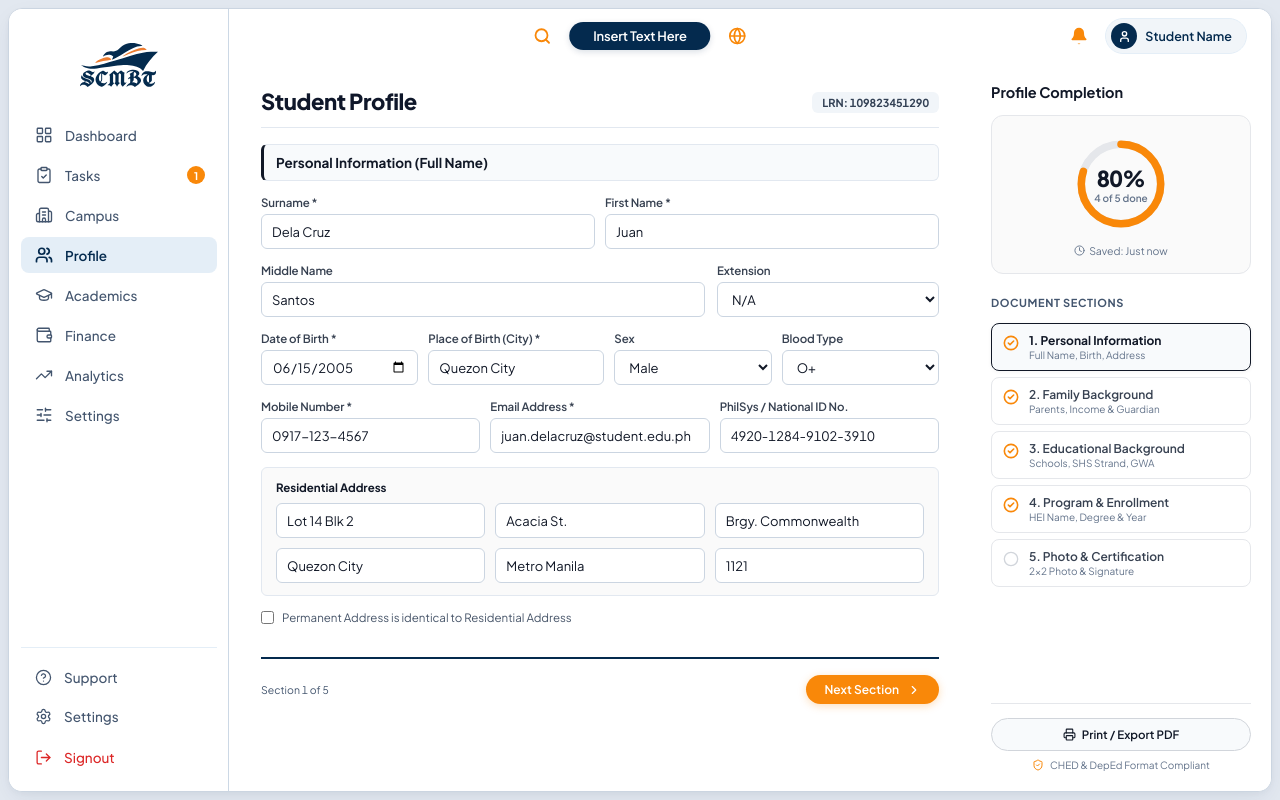
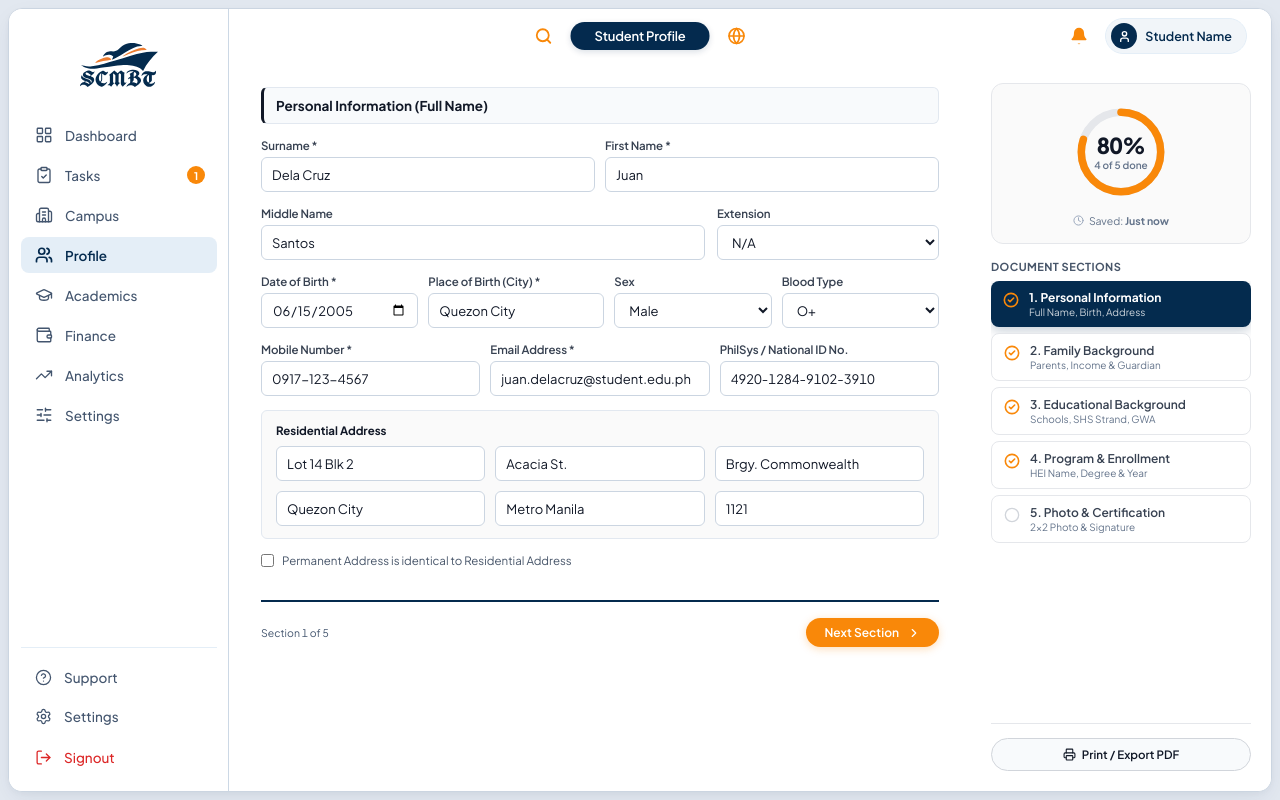
Before and after one commit to PSYDN26/rdesignSYS, a React (Vite) app: page / in a window 1280 px wide. Built offline with nearby package versions, Linux system fonts and the light colour scheme.

Commit message:
feat: refactor headers, display page container title in top capsule, style active document section DarkBlue with outline removed

```diff
--- a/src/App.jsx
+++ b/src/App.jsx
@@ -53,8 +53,9 @@ export default function App() {
 
         {/* Main Workspace Stage (TopBar + 2 Edge-to-Edge Touching Columns) */}
         <div className="prod-stage-wrapper">
-          {/* Top Header Bar matching wireframe */}
+          {/* Top Header Bar with dynamic container capsule title */}
           <TopBar
+            title={activeTab === 'profile' ? 'Student Profile' : 'Dashboard'}
             lessonCount={1}
             user={{ name: 'Student Name', tier: 'Free', avatar: '01' }}
             onSearchClick={() => alert('Search classes & documents')}
--- a/src/components/ProfileProgressSidebar.jsx
+++ b/src/components/ProfileProgressSidebar.jsx
@@ -8,7 +8,6 @@ import {
   BookOpen,
   FileCheck,
   Printer,
-  ShieldCheck,
   Clock
 } from 'lucide-react';
 
@@ -29,23 +28,14 @@ export default function ProfileProgressSidebar({
 
   // Calculate percentage
   const percentage = Math.round((completedSteps.length / totalSteps) * 100);
-
-  // Circle geometry
   const radius = 42;
   const circumference = 2 * Math.PI * radius;
   const strokeDashoffset = circumference - (percentage / 100) * circumference;
 
   return (
-    <aside className="prod-todo-rail" style={{ width: '300px', background: '#ffffff' }} aria-label="Profile Completion and Navigation">
+    <aside className="prod-todo-rail" style={{ width: '300px', background: '#ffffff', borderLeft: 'none' }} aria-label="Profile Completion and Navigation">
 
-      {/* Sidebar Header without In Progress badge */}
-      <div style={{ display: 'flex', alignItems: 'center', justifyContent: 'space-between', marginBottom: 14 }}>
-        <h2 style={{ fontSize: 14.5, fontWeight: 700, color: '#111827', margin: 0 }}>
-          Profile Completion
-        </h2>
-      </div>
-
-      {/* Circle Progress Percentage Card (Amber gauge retains color, monochrome text) */}
+      {/* Circle Progress Percentage Card (Profile Completion header removed) */}
       <div style={{
         background: '#fafafa',
         border: '1px solid #e5e7eb',
@@ -73,17 +63,17 @@ export default function ProfileProgressSidebar({
               cx="55"
               cy="55"
               r={radius}
-              stroke="var(--amber)"
+              stroke="#F98809"
               strokeWidth="8"
               strokeDasharray={circumference}
               strokeDashoffset={strokeDashoffset}
               strokeLinecap="round"
               fill="transparent"
-              style={{ transition: 'stroke-dashoffset 0.4s ease' }}
+              style={{ transition: 'stroke-dashoffset 0.6s ease' }}
             />
           </svg>
 
-          {/* Centered Percentage Label */}
+          {/* Center Content: Percentage & Count */}
           <div style={{
             position: 'absolute',
             inset: 0,
@@ -95,39 +85,57 @@ export default function ProfileProgressSidebar({
           }}>
             <span style={{
               fontSize: 22,
-              fontWeight: 800,
+              fontWeight: 900,
               color: '#111827',
               letterSpacing: '-0.5px',
-              fontVariantNumeric: 'tabular-nums'
+              fontVariantNumeric: 'tabular-nums',
+              lineHeight: 1
             }}>
               {percentage}%
             </span>
-            <span style={{ fontSize: 10, fontWeight: 600, color: '#64748b' }}>
+            <span style={{
+              fontSize: 10,
+              fontWeight: 600,
+              color: '#64748b',
+              marginTop: 3
+            }}>
               {completedSteps.length} of {totalSteps} done
             </span>
           </div>
         </div>
 
-        {/* Saved status (Philippine Standard Biodata removed) */}
-        <div style={{ marginTop: 8, textAlign: 'center' }}>
-          <div style={{ fontSize: 10.5, color: '#64748b', display: 'flex', alignItems: 'center', gap: 4, justifyContent: 'center' }}>
-            <Clock size={11} /> Saved: {lastSaved}
-          </div>
+        {/* Real-time Save Status Pill */}
+        <div style={{
+          marginTop: 10,
+          display: 'flex',
+          alignItems: 'center',
+          gap: 5,
+          fontSize: 10.5,
+          color: '#64748b'
+        }}>
+          <Clock size={11} color="#94a3b8" />
+          <span>Saved: <strong>{lastSaved}</strong></span>
         </div>
       </div>
 
-      {/* Vertical Section Tabs */}
-      <div style={{ marginBottom: 12 }}>
-        <span style={{ fontSize: 11, fontWeight: 700, textTransform: 'uppercase', letterSpacing: 0.6, color: 'var(--muted)' }}>
+      {/* DOCUMENT SECTIONS */}
+      <div style={{ marginBottom: 8, display: 'flex', alignItems: 'center', justifyContent: 'space-between' }}>
+        <span style={{
+          fontSize: 11,
+          fontWeight: 700,
+          letterSpacing: '0.04em',
+          color: '#475569',
+          textTransform: 'uppercase'
+        }}>
           Document Sections
         </span>
       </div>
 
-      <nav style={{ display: 'flex', flexDirection: 'column', gap: 6, flex: 1 }}>
+      {/* Stepper Navigation List */}
+      <nav style={{ display: 'flex', flexDirection: 'column', gap: 6, flex: 1, overflowY: 'auto' }}>
         {steps.map((s) => {
           const isActive = currentStep === s.num;
           const isDone = completedSteps.includes(s.num);
-          const Icon = s.icon;
 
           return (
             <button
@@ -139,22 +147,23 @@ export default function ProfileProgressSidebar({
                 display: 'flex',
                 alignItems: 'flex-start',
                 gap: 10,
-                padding: '9px 11px',
+                padding: '9px 12px',
                 borderRadius: 8,
-                background: isActive ? '#f8fafc' : '#ffffff',
-                color: isActive ? '#111827' : '#4b5563',
-                border: isActive ? '1.5px solid #111827' : '1px solid #e5e7eb',
+                background: isActive ? '#042B4E' : '#ffffff',
+                color: isActive ? '#ffffff' : '#4b5563',
+                border: isActive ? 'none' : '1px solid #e5e7eb',
                 textAlign: 'left',
                 transition: 'all 0.15s ease',
-                boxShadow: isActive ? '0 1px 4px rgba(0, 0, 0, 0.05)' : 'none'
+                boxShadow: isActive ? '0 4px 12px rgba(4, 43, 78, 0.22)' : 'none',
+                cursor: 'pointer'
               }}
             >
-              {/* Status Icon - Retains Amber for Completed */}
+              {/* Status Icon */}
               <div style={{ marginTop: 2 }}>
                 {isDone ? (
-                  <CheckCircle2 size={16} color="var(--amber)" strokeWidth={2.4} />
+                  <CheckCircle2 size={16} color={isActive ? '#F98809' : 'var(--amber)'} strokeWidth={2.4} />
                 ) : (
-                  <Circle size={16} color="#d1d5db" strokeWidth={2} />
+                  <Circle size={16} color={isActive ? 'rgba(255, 255, 255, 0.6)' : '#d1d5db'} strokeWidth={2} />
                 )}
               </div>
 
@@ -163,7 +172,7 @@ export default function ProfileProgressSidebar({
                 <div style={{
                   fontSize: 12,
                   fontWeight: isActive ? 700 : 600,
-                  color: isActive ? '#111827' : '#374151',
+                  color: isActive ? '#ffffff' : '#374151',
                   display: 'flex',
                   alignItems: 'center',
                   justifyContent: 'space-between'
@@ -172,7 +181,7 @@ export default function ProfileProgressSidebar({
                 </div>
                 <div style={{
                   fontSize: 10,
-                  color: '#64748b',
+                  color: isActive ? 'rgba(255, 255, 255, 0.8)' : '#64748b',
                   marginTop: 1,
                   whiteSpace: 'nowrap',
                   overflow: 'hidden',
@@ -186,7 +195,7 @@ export default function ProfileProgressSidebar({
         })}
       </nav>
 
-      {/* Bottom Institutional Seal & Print Action */}
+      {/* Bottom Print Action (CHED & DepEd line removed) */}
       <div style={{ paddingTop: 14, borderTop: '1px solid #e5e7eb', marginTop: 14, display: 'flex', flexDirection: 'column', gap: 8 }}>
         <button
           type="button"
@@ -204,17 +213,13 @@ export default function ProfileProgressSidebar({
             alignItems: 'center',
             justifyContent: 'center',
             gap: 6,
-            transition: 'all 0.15s ease'
+            transition: 'all 0.15s ease',
+            cursor: 'pointer'
           }}
         >
           <Printer size={13} />
           <span>Print / Export PDF</span>
         </button>
-
-        <div style={{ display: 'flex', alignItems: 'center', gap: 6, justifyContent: 'center', fontSize: 10, color: '#64748b' }}>
-          <ShieldCheck size={12} color="var(--amber)" />
-          <span>CHED &amp; DepEd Format Compliant</span>
-        </div>
       </div>
 
     </aside>
--- a/src/components/StudentProfileForm.jsx
+++ b/src/components/StudentProfileForm.jsx
@@ -145,29 +145,7 @@ export default function StudentProfileForm({ currentStep = 1, onStepChange, onSa
       {/* THE PHYSICAL BOND PAPER SHEET */}
       <article className="bond-paper-sheet" aria-label="Official Student Profile Form">
 
-        {/* Document Header (Clean & Simplified) */}
-        <header className="bond-paper-header" style={{ alignItems: 'center' }}>
-          <div>
-            <h1 style={{ fontSize: 22, fontWeight: 800, color: '#0f172a', letterSpacing: '-0.4px', margin: 0 }}>
-              Student Profile
-            </h1>
-          </div>
-
-          <div style={{ textAlign: 'right' }}>
-            <span style={{
-              fontSize: 11,
-              fontWeight: 700,
-              background: '#f1f5f9',
-              color: '#334155',
-              padding: '4px 10px',
-              borderRadius: 6,
-              display: 'inline-block',
-              fontVariantNumeric: 'tabular-nums'
-            }}>
-              LRN: {formData.lrnNumber}
-            </span>
-          </div>
-        </header>
+        {/* Document Header removed per request - title is now shown in top navigation container capsule */}
 
         {/* MOBILE VIEW ONLY: Progress Bar & Section Tabs (Visible < 900px) */}
         <div className="mobile-profile-progress">
--- a/src/components/TopBar.jsx
+++ b/src/components/TopBar.jsx
@@ -5,14 +5,15 @@ export default function TopBar({
   lessonCount = 1,
   user = { name: 'Student Name', tier: 'Free', avatar: '01' },
   onSearchClick,
-  unreadCount = 1
+  unreadCount = 1,
+  title = 'Student Profile'
 }) {
   return (
     <header className="prod-top-header" role="banner">
       {/* Left spacer for optical center balancing */}
       <div className="header-left-spacer" />
 
-      {/* Center Wireframe Quick Bar: [ 🔍 (orange) ] [ Navy Capsule: "Insert Text Here" ] [ 🌐 (orange) ] */}
+      {/* Center Container Quick Bar: [ 🔍 (orange) ] [ Navy Capsule: Page Container Title ] [ 🌐 (orange) ] */}
       <div className="header-center-section">
         <div className="wireframe-search-group" role="search">
           <button
@@ -30,9 +31,9 @@ export default function TopBar({
             onClick={onSearchClick}
             role="button"
             tabIndex={0}
-            title="Search / Insert query"
+            title={title}
           >
-            <span>Insert Text Here</span>
+            <span>{title}</span>
           </div>
 
           <button
```
